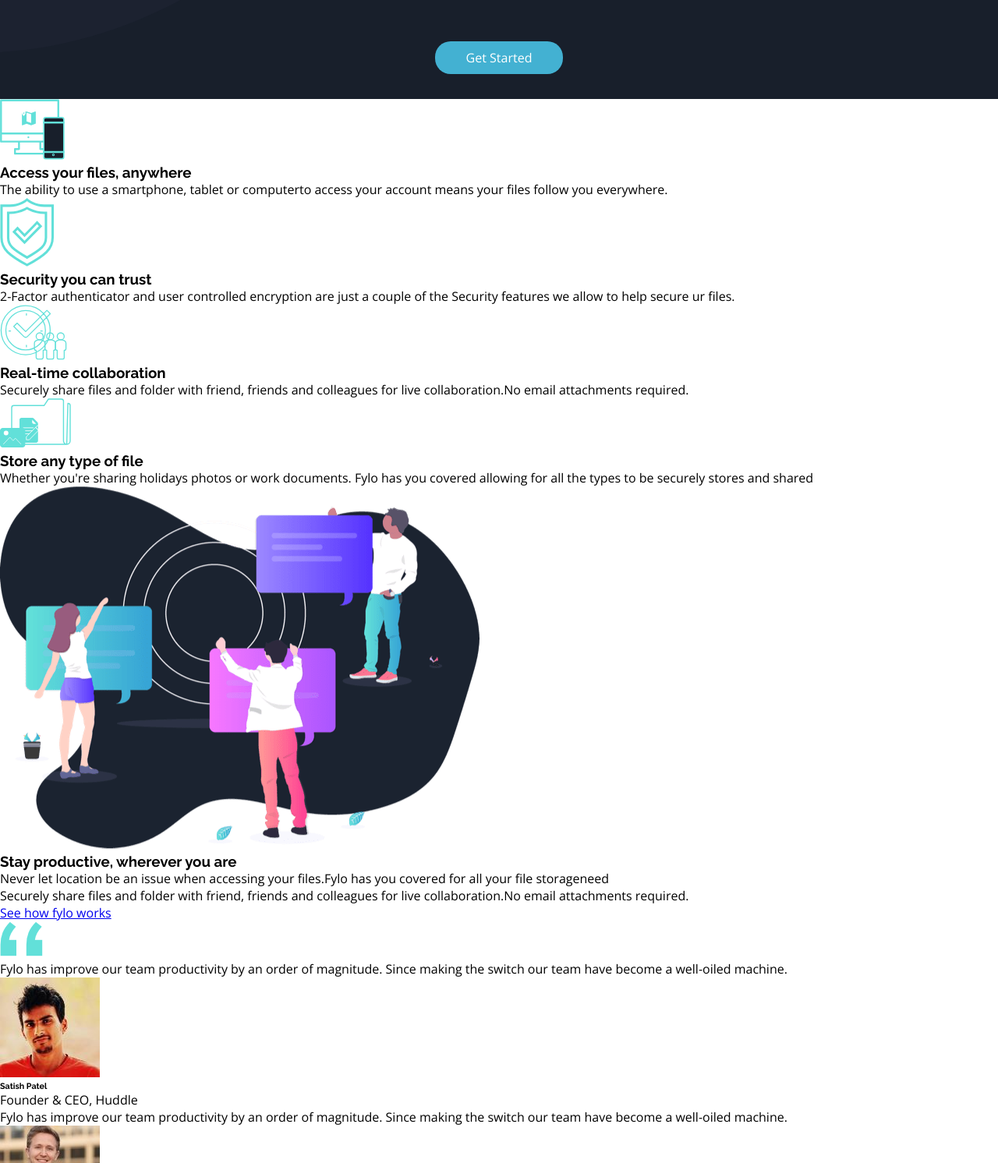
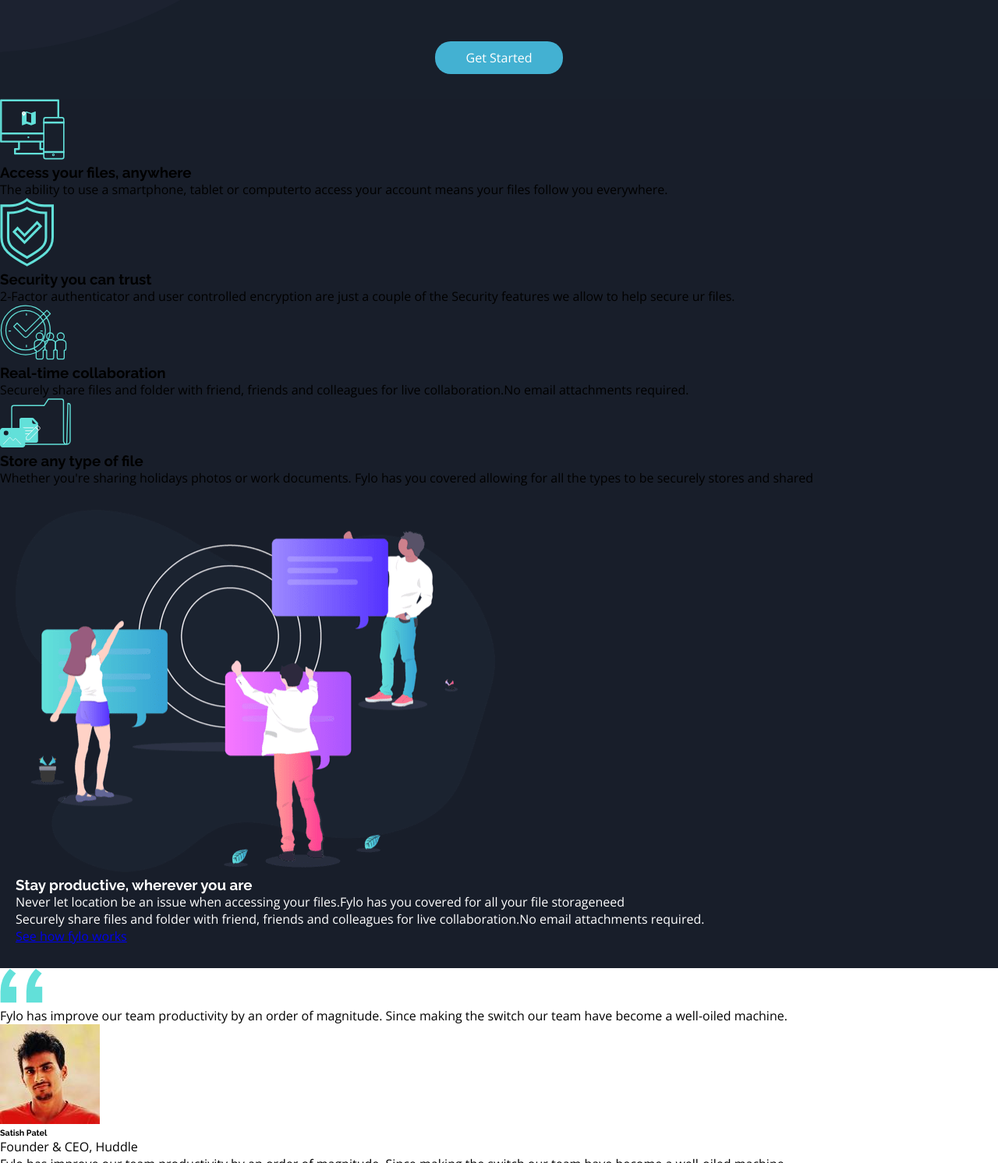
Before and after one commit to tr199er/fylo, a plain HTML site: page index.html in a window 1280 px wide. Shown: the part 780-2272 px from the top of the page at 78% size. Drawn offline with nearby package versions, Linux system fonts and the light colour scheme.

Commit message:
in progress

```diff
--- a/index.html
+++ b/index.html
@@ -44,6 +44,7 @@
     <!----------------- FEATURES SECTION -------------->
     <section id="features">
       <div class="features_container">
+        <div class="features-card-container">
           <div class="features-card">
             <div features-img>
               <img
@@ -57,6 +58,8 @@
               account means your files follow you everywhere.
             </p>
           </div>
+        </div>
+        <div class="features-card-container">
           <div class="features-card">
             <div features-img>
               <img src="/images/icon-security.svg" alt="Security Icon" />
@@ -67,6 +70,8 @@
               couple of the Security features we allow to help secure ur files.
             </p>
           </div>
+        </div>
+        <div class="features-card-container">
           <div class="features-card">
             <div features-img>
               <img
@@ -76,10 +81,12 @@
             </div>
             <h3>Real-time collaboration</h3>
             <p>
-            Securely share files and folder with friend, friends and colleagues
-            for live collaboration.No email attachments required.
+              Securely share files and folder with friend, friends and
+              colleagues for live collaboration.No email attachments required.
             </p>
           </div>
+        </div>
+        <div class="features-card-container">
           <div class="features-card">
             <div features-img>
               <img src="/images/icon-any-file.svg" alt="Any Files Icon" />
@@ -92,30 +99,36 @@
             </p>
           </div>
         </div>
+      </div>
     </section>
     <!----------------- PRODUCTIVE SECTION----------------->
     <section id="productive">
-      <div class="reproductive-container">
-        <div class="reproductive-img">
+      <div class="productive-container">
+        <div class="productive-img">
           <img src="/images/illustration-stay-productive.png" alt="" />
         </div>
-        <div class="reproductive-text">
+        <div class="productive-text-container">
+          <div class="productive-text">
             <h3>Stay productive, wherever you are</h3>
             <p class="1">
               Never let location be an issue when accessing your files.Fylo has
               you covered for all your file storageneed
             </p>
             <p class="2">
-            Securely share files and folder with friend, friends and colleagues
-            for live collaboration.No email attachments required.
+              Securely share files and folder with friend, friends and
+              colleagues for live collaboration.No email attachments required.
             </p>
             <a href="#">See how fylo works</a>
+          </div>
         </div>
       </div>
     </section>
     <!------------- TESTIMONIES SECTION ------------>
     <section id="testimonies">
+      <div class="image-container">
         <img src="/images/bg-quotes.png" alt="Quote icon" />
+      </div>
+
       <div class="cards-container">
         <div class="cards">
           <p>
--- a/style.css
+++ b/style.css
@@ -14,11 +14,11 @@ h6 {
   font-family: "Raleway", sans-serif;
 }
 
-/* ***********INTRO SECTION********** */
+/* *********************************INTRO SECTION******************************* */
 #intro-page {
   background: #1c2230;
 }
-/**************************** NAVBAR *******************************/
+/********** NAVBAR **********/
 #desktop-nav {
   display: flex;
   justify-content: space-between;
@@ -47,7 +47,7 @@ h6 {
   text-decoration-color: #ecf2f5;
 }
 
-/* ***********************INTRO PAGE************************** */
+/* *********INTRO PAGE********* */
 .intro-page-container {
   background-image: url(/images/bg-curvy-desktop.svg);
   background-size: cover;
@@ -92,4 +92,16 @@ h6 {
   background: #8cdae4;
 }
 
-/*********** FEATURES SECTION *************/
+/**************************** FEATURES SECTION *****************************/
+#features {
+  background: #181e2a;
+}
+
+/***************************** PRODUCTIVE SECTION *****************************/
+#productive {
+  background: #181e2a;
+  color: white;
+  padding: 30px 20px;
+}
+
+/******************* TESTIMONIES SECTION *********************/
```
Lines whose indentation alone changed are shown as unchanged.
